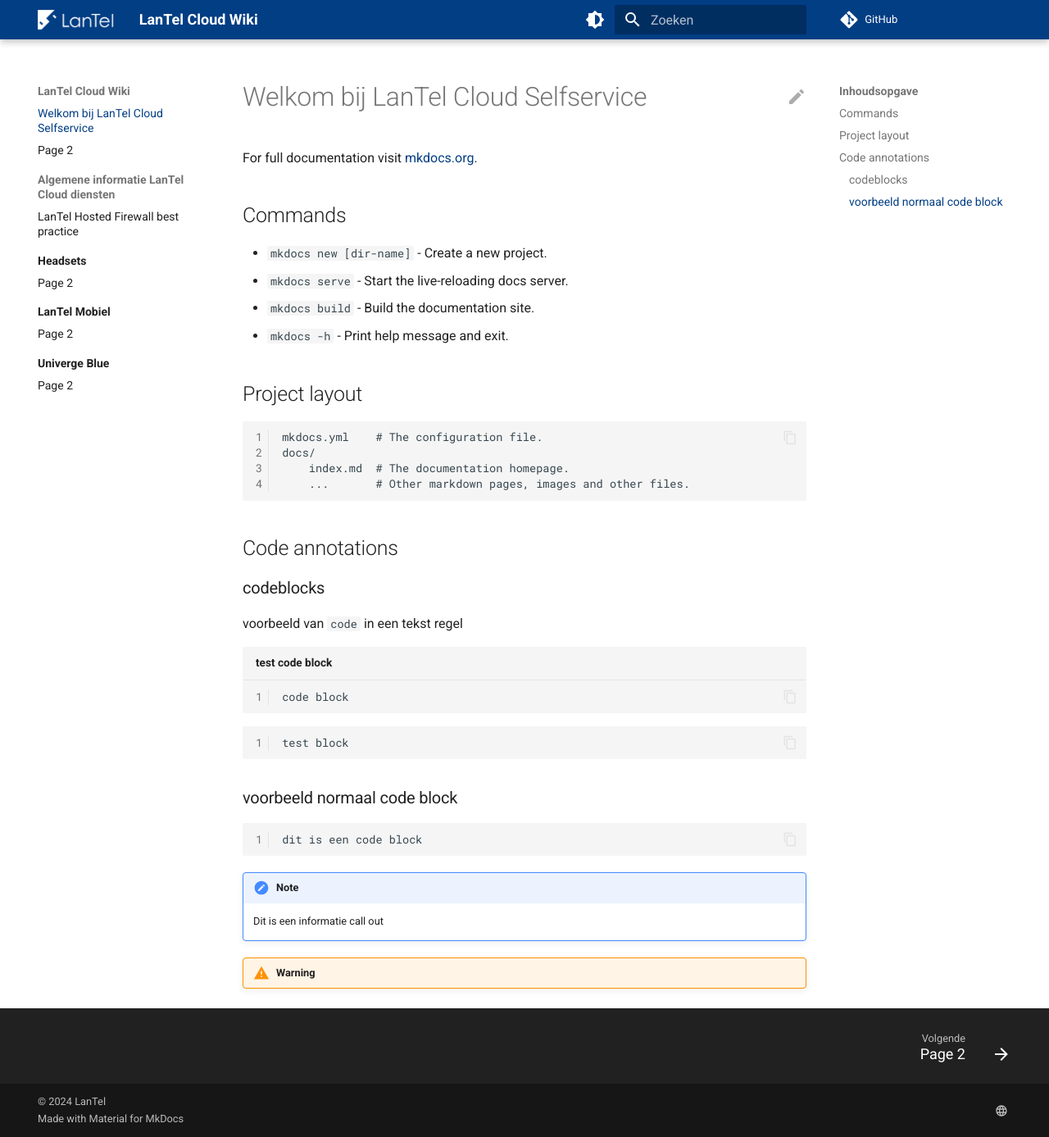
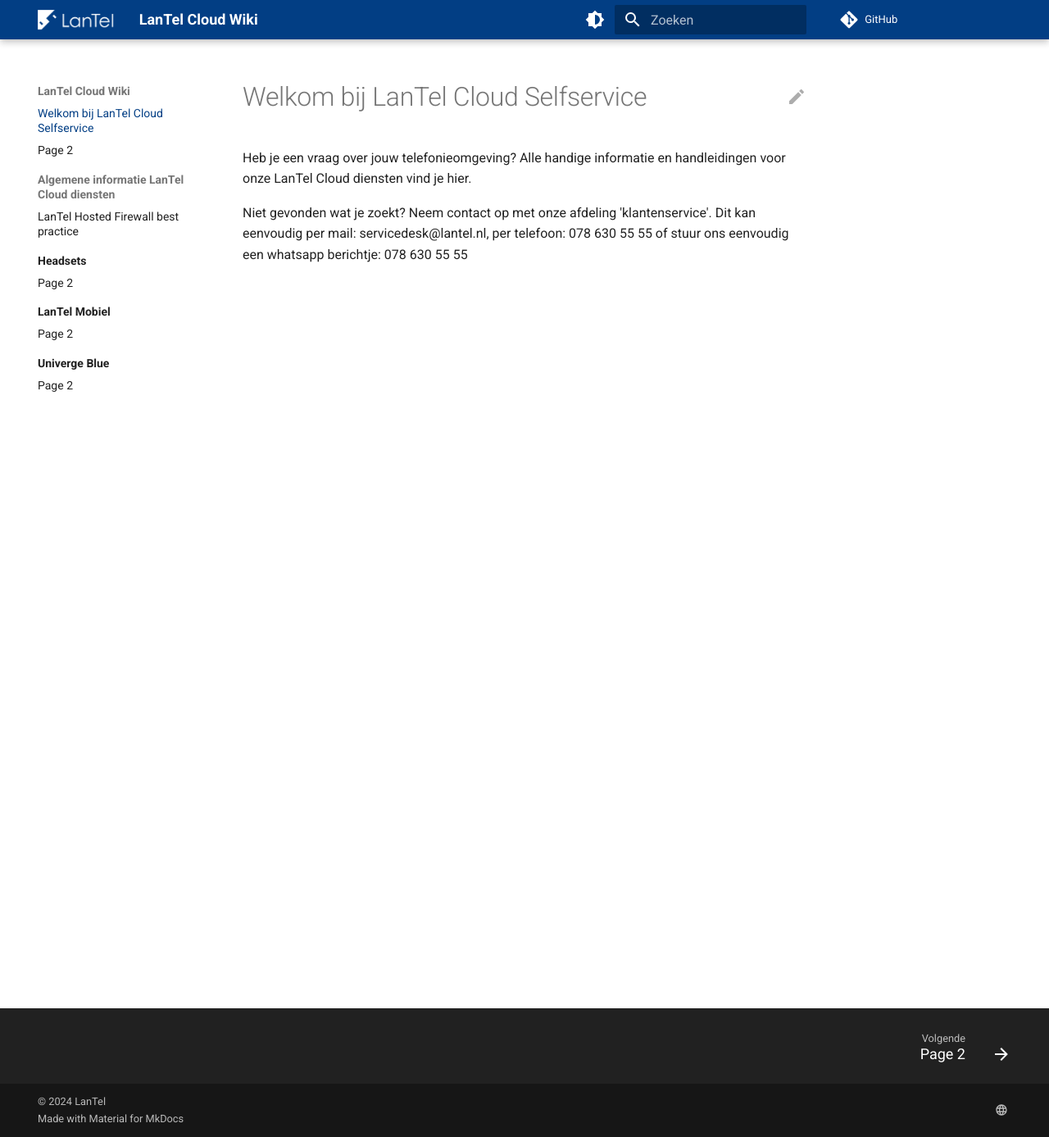
Before and after one commit to Peterkrijgsman85/docs-lantelcloud, an MkDocs documentation site: the page built from docs/index.md, in a window 1280 px wide and 1387 px high. Shown: the whole window at 82% size. Built offline with MkDocs 1.6.1 and Material for MkDocs 9.7.7, drawn with Linux system fonts in a browser that asks for light colours; comment, search, counter and statistics services are not loaded.

Commit message:
Update index.md

````diff
--- a/docs/index.md
+++ b/docs/index.md
@@ -1,40 +1,6 @@
 # Welkom bij LanTel Cloud Selfservice
 
-For full documentation visit [mkdocs.org](https://www.mkdocs.org).
+Heb je een vraag over jouw telefonieomgeving? Alle handige informatie en handleidingen voor onze LanTel Cloud diensten vind je hier.
 
-## Commands
-
-* `mkdocs new [dir-name]` - Create a new project.
-* `mkdocs serve` - Start the live-reloading docs server.
-* `mkdocs build` - Build the documentation site.
-* `mkdocs -h` - Print help message and exit.
-
-## Project layout
-
-    mkdocs.yml    # The configuration file.
-    docs/
-        index.md  # The documentation homepage.
-        ...       # Other markdown pages, images and other files.
-
-
-## Code annotations
-
-### codeblocks
-
-voorbeeld van `code` in een tekst regel
-
-```title="test code block"
-code block
-```
-
-    test block
-
-### voorbeeld normaal code block
-
-    dit is een code block
-
-
-!!! note
-    Dit is een informatie call out
-
-!!! warning
+Niet gevonden wat je zoekt? Neem contact op met onze afdeling 'klantenservice'.
+Dit kan eenvoudig per mail: servicedesk@lantel.nl, per telefoon: 078 630 55 55 of stuur ons eenvoudig een whatsapp berichtje: 078 630 55 55
````
